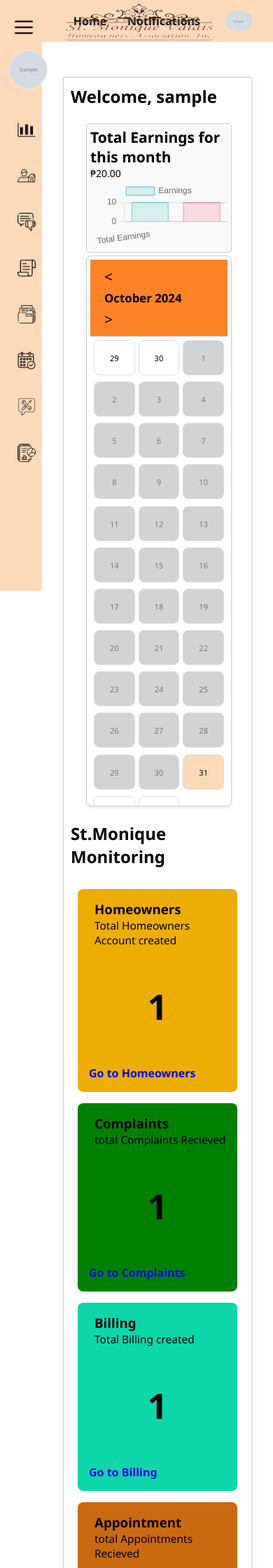
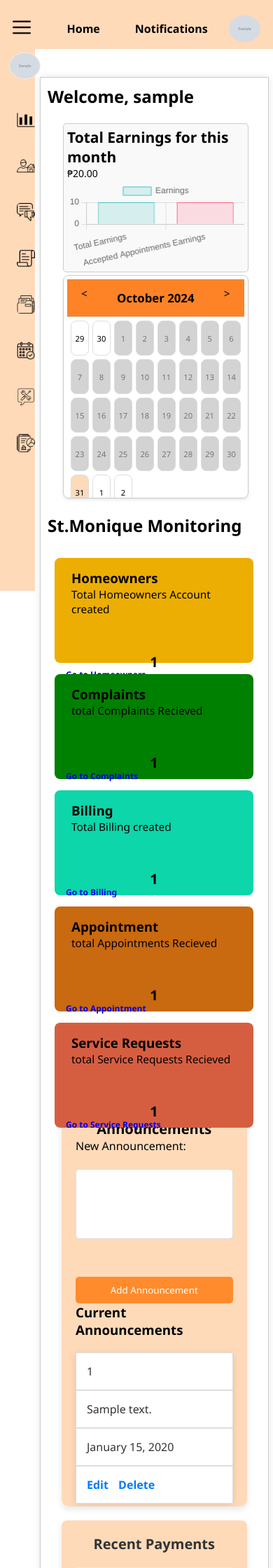
Before and after one commit to pazoritgascainta/Latestforonline, a PHP site: page /dashadmin.php in a window 390 px wide. Shown: the top 2240 px of the page at 70% size. Run offline with PHP 8.4, Linux system fonts and the light colour scheme; the visitor is signed in with stand-in values (Sample User, id 1); tables that the repository leaves empty or names only in its code hold one stand-in row (values such as "Sample post"); grey boxes marked "Sample" are stand-in pictures.

Commit message:
skibidi Gyatt

```diff
--- a/dashadmincalendar.css
+++ b/dashadmincalendar.css
@@ -146,7 +146,7 @@
     }
 
     #calendar-nav button {
-        font-size: 1.5em; /* Smaller button text */
+        font-size: 1.1em; /* Smaller button text */
     }
 
     #calendar-nav #month-year {
@@ -156,12 +156,12 @@
 
 @media (max-width: 480px) {
     #calendar-nav {
-        flex-direction: column; /* Stack navigation items */
         align-items: flex-start; /* Align to the left */
     }
 
     #calendar {
-        grid-template-columns: repeat(3, 1fr); /* Further reduce columns */
+        grid-template-columns: repeat(8, 3fr);
+        height: 30vh;
     }
 
     .calendar-cell {
--- a/dashadmincss.css
+++ b/dashadmincss.css
@@ -19,7 +19,7 @@
 }
 /* Base styles for the announcement widget */
 .announcement-widget {
-    max-width: 50%;
+    max-width: 100%;
     max-height: 600px;
     background-color: peachpuff;
     padding: 20px;
@@ -308,3 +308,23 @@
         color: #555;
     }
 }
+@media (max-width: 768px) {
+    .announcement-widget, .recent-payments {
+        width: 100%; /* Full width on smaller screens */
+        margin: 10px 0; /* Add top and bottom margin for spacing */
+    }
+
+    .recent-payments h2, .announcement-widget h2 {
+        font-size: 20px; /* Slightly smaller heading on mobile */
+    }
+
+    .payment img {
+        width: 100px; /* Adjust image size for mobile */
+        height: 100px;
+        margin: 0 10px;
+    }
+    .container{
+        width: 105%; /* Expanded sidebar width */
+
+    }
+}
--- a/dashboardadmincss.css
+++ b/dashboardadmincss.css
@@ -19,6 +19,8 @@
 	@media (max-width: 600px) {
 		grid-template-columns: 1fr; /* 1 column for mobile screens */
 		justify-content: center; /* Center-align on small screens */
+		width: 36vh;
+        height: 87vh;
 	}
 }
 
@@ -96,6 +98,10 @@
 			right: 0;
 			bottom: 0;
 		}
+		@media (max-width: 600px) {
+			font-size: 12px;
+		}
+
 	}
 }
 
@@ -129,4 +135,9 @@
     margin: 50px 0;
     font-size: 50px;
     font-weight: bold;
+	@media (max-width: 600px) {
+		min-height: 150px; /* Reduce height for mobile */
+		font-size: 20px;
+		margin-bottom: -15vh;
+	}
 }
--- a/sidebar.css
+++ b/sidebar.css
@@ -561,10 +561,91 @@
     }
 
     .sidebar.active {
-        width: 200px; /* Expanded sidebar width */
+        width: 100%; /* Expanded sidebar width */
+        max-width: 100%;
     }
 
     .main-content {
-        margin-left: 70px; /* Adjust for sidebar */
+        margin-left:37px; /* Adjust for sidebar */
+        width: 100%;
+    }
+    #logo-img {
+        height: 35px; /* Adjust logo size */
+        content-visibility: hidden;
     }
 }
+@media (max-width: 768px) {
+    nav {
+        height: 70px;
+        padding: 0px 3%;
+        flex-direction: column;
+    }
+
+    nav ul {
+        width: 100%;
+    }
+    .profile-img{
+        height: 38px;
+        width: 45px;
+    }
+    .nav-links-wrapper{
+        margin-left: 175px;
+    }
+    .top{
+        height: 75px;
+        width: 500%;
+    }
+
+    .nav-link {
+        margin: 10px 0; /* Space between links */
+    }
+
+    #logo-img {
+        height: 35px; /* Adjust logo size */
+        content-visibility: hidden;
+    }
+
+    .sidebar {
+        width: 60px; /* Default sidebar width for mobile */
+    }
+
+    .sidebar.active {
+        width: 100%;/* Expanded width for mobile */
+        height: 100%;
+    }
+
+}
+
+/* Adjustments for smaller devices */
+@media (max-width: 480px) {
+    nav {
+        padding: 10px 2%;
+    }
+    .profile-img{
+        height: 38px;
+        width: 45px;
+        margin-top: 15px;
+    }
+    .nav-links-wrapper{
+        margin-left: 5vh;
+    }
+
+    .user-pic {
+        height: 38px;
+        width: 45px;
+        margin-left: 15px;
+    }
+    .top , .logo{
+        height: 38px;
+        width: 45px;
+    }
+
+    .sidebar {
+        width: 50px; /* Further reduce sidebar width for very small screens */
+    }
+
+    .sidebar.active {
+        width: 100%; /* Adjust active state width */
+        max-width: 75%;
+    }
+}
```
Also changed, not shown: createcss.css (+60 -8 lines), homeownercss.css (+99 -130 lines).
